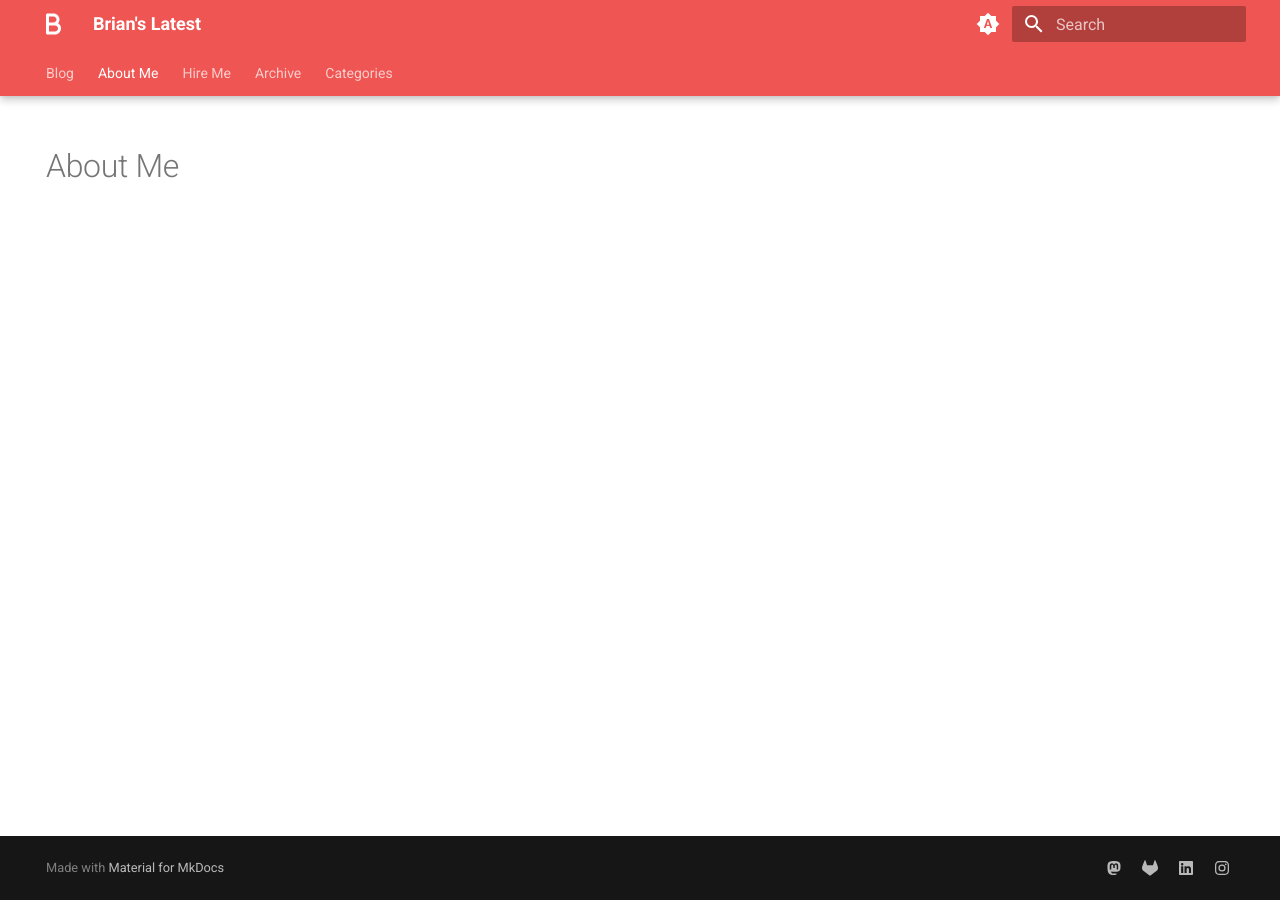
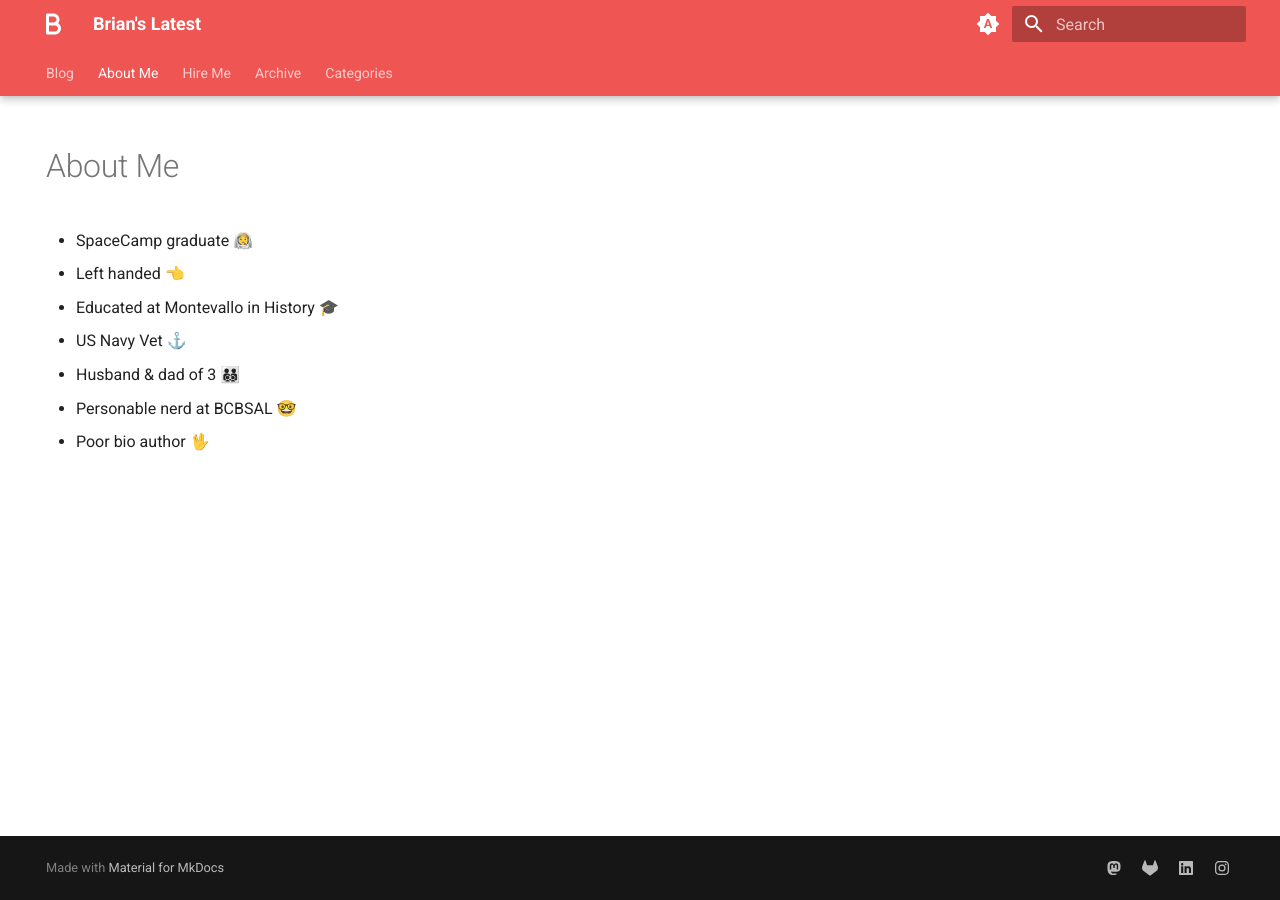
Before and after one commit to bmbufalo/bmbufalo, an MkDocs documentation site: the page built from docs/about_me.md, in a window 1280 px wide. Built offline with MkDocs 1.6.1 and Material for MkDocs 9.7.7, drawn with Linux system fonts in a browser that asks for light colours.

Commit message:
Updated with basic bio info

```diff
--- a/docs/about_me.md
+++ b/docs/about_me.md
@@ -6,3 +6,11 @@ hide:
 ---
 
 # About Me
+
+- SpaceCamp graduate 🧑‍🚀
+- Left handed 👈
+- Educated at Montevallo in History 🎓
+- US Navy Vet ⚓️
+- Husband & dad of 3 🧑‍🧑‍🧒‍🧒
+- Personable nerd at BCBSAL 🤓
+- Poor bio author 🖖
```
